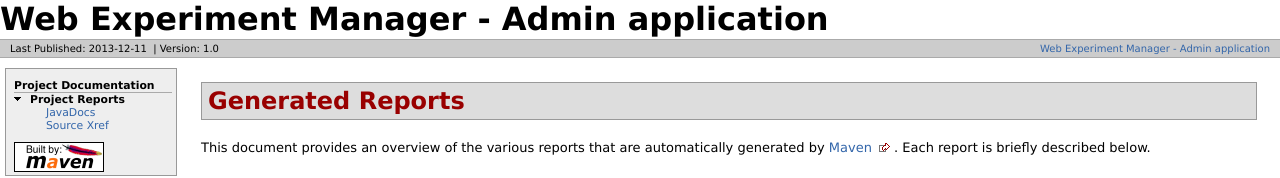
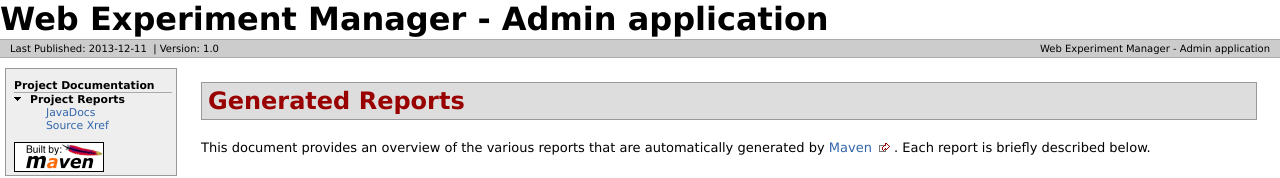
Before and after one commit to mgavinowich/mgavinowich.github.io, a plain HTML site: page wexpmanAdminDoc/project-reports.html in a window 1280 px wide. Shown: the top 178 px of the page. Drawn offline with Linux system fonts and the light colour scheme.

Commit message:
Remove link

```diff
--- a/wexpmanAdminDoc/project-reports.html
+++ b/wexpmanAdminDoc/project-reports.html
@@ -31,7 +31,7 @@
         <span id="publishDate">Last Published: 2013-12-11</span>
                   &nbsp;| <span id="projectVersion">Version: 1.0</span>
                       </div>
-            <div class="xright">                    <a href="./" title="Web Experiment Manager - Admin application">Web Experiment Manager - Admin application</a>
+            <div class="xright">                    Web Experiment Manager - Admin application
 
 
       </div>
```
Also changed, not shown: wexpmanPortletsDoc/project-reports.html (+1 -1 lines).
